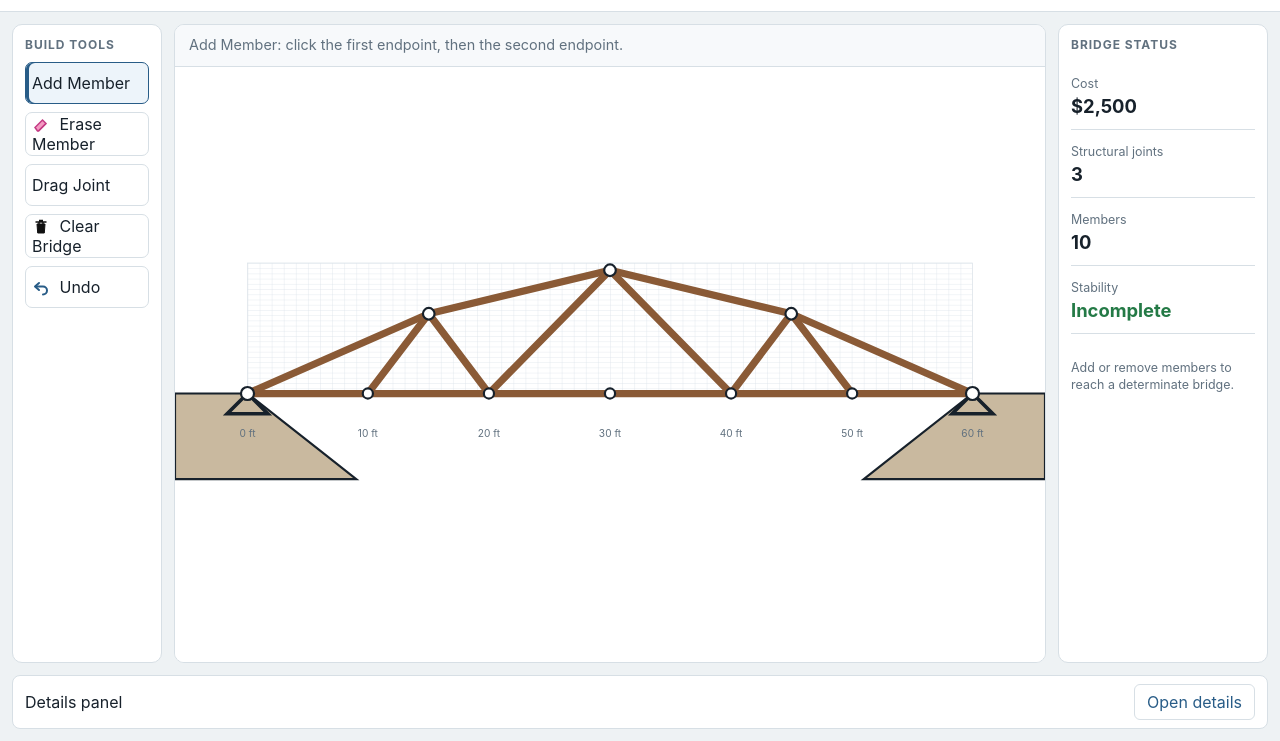
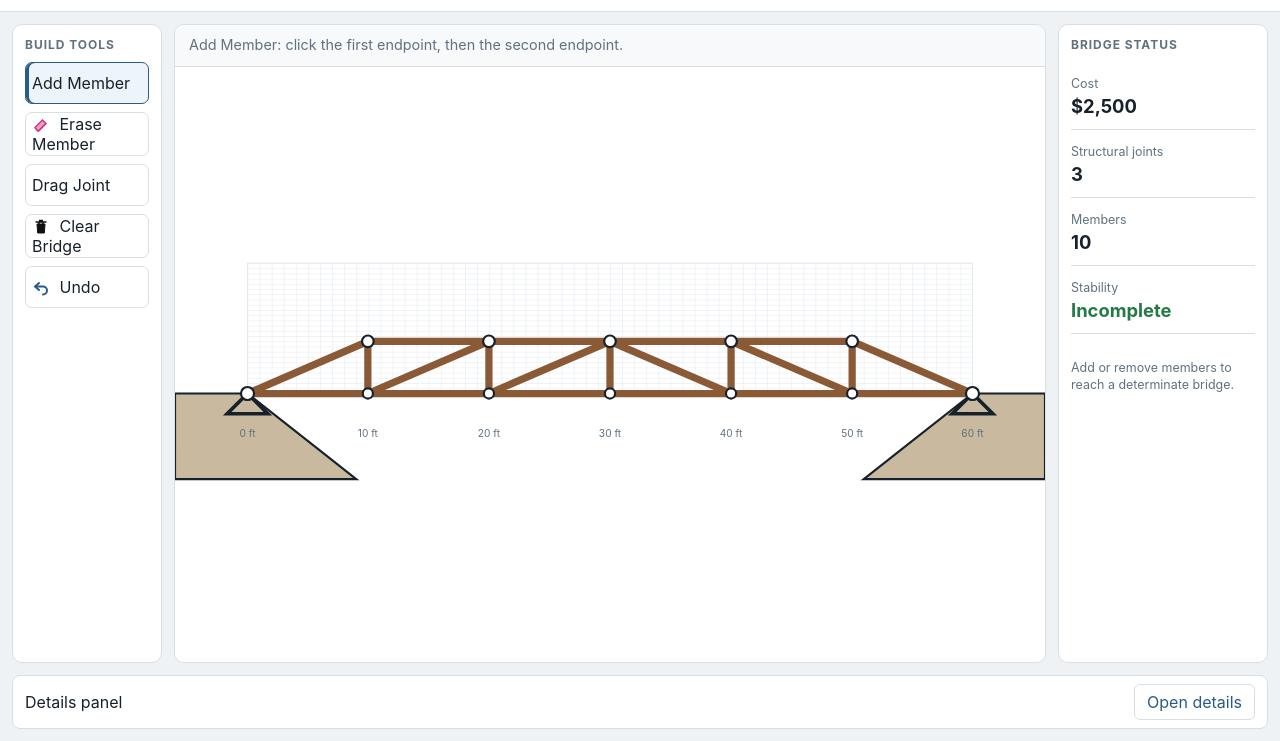
Before and after one commit to 23pgoebel/will_it_break, a plain HTML site: page index.html in a window 1280 px wide. Shown: the part 59-800 px from the top of the page. Drawn offline with Linux system fonts and the light colour scheme.

Commit message:
Correct Pratt truss diagonal directions
Co-authored-by: Copilot <223556219+Copilot@users.noreply.github.com>

```diff
--- a/index.html
+++ b/index.html
@@ -462,16 +462,21 @@
               <line data-deck-member="true" x1="600" y1="290" x2="767" y2="290"/>
               <line data-deck-member="true" x1="767" y1="290" x2="934" y2="290"/>
               <line data-deck-member="true" x1="934" y1="290" x2="1100" y2="290"/>
-              <line x1="100" y1="290" x2="350" y2="180"/>
-              <line x1="350" y1="180" x2="600" y2="120"/>
-              <line x1="600" y1="120" x2="850" y2="180"/>
-              <line x1="850" y1="180" x2="1100" y2="290"/>
-              <line x1="266" y1="290" x2="350" y2="180"/>
-              <line x1="433" y1="290" x2="350" y2="180"/>
-              <line x1="433" y1="290" x2="600" y2="120"/>
-              <line x1="767" y1="290" x2="600" y2="120"/>
-              <line x1="767" y1="290" x2="850" y2="180"/>
-              <line x1="934" y1="290" x2="850" y2="180"/>
+              <line x1="266" y1="218" x2="433" y2="218"/>
+              <line x1="433" y1="218" x2="600" y2="218"/>
+              <line x1="600" y1="218" x2="767" y2="218"/>
+              <line x1="767" y1="218" x2="934" y2="218"/>
+              <line x1="266" y1="290" x2="266" y2="218"/>
+              <line x1="433" y1="290" x2="433" y2="218"/>
+              <line x1="600" y1="290" x2="600" y2="218"/>
+              <line x1="767" y1="290" x2="767" y2="218"/>
+              <line x1="934" y1="290" x2="934" y2="218"/>
+              <line x1="266" y1="218" x2="100" y2="290"/>
+              <line x1="433" y1="218" x2="266" y2="290"/>
+              <line x1="600" y1="218" x2="433" y2="290"/>
+              <line x1="767" y1="290" x2="600" y2="218"/>
+              <line x1="934" y1="290" x2="767" y2="218"/>
+              <line x1="1100" y1="290" x2="934" y2="218"/>
             </g>
             <line id="memberOutline" x1="0" y1="0" x2="0" y2="0"
                   stroke="#285c87" stroke-width="4" stroke-dasharray="10 7"
@@ -490,9 +495,11 @@
               <circle data-deck="true" cx="767" cy="290" r="7"/>
               <circle data-deck="true" cx="934" cy="290" r="7"/>
               <circle data-fixed="roller" data-deck="true" cx="1100" cy="290" r="9"/>
-              <circle data-member-joint="true" cx="350" cy="180" r="8"/>
-              <circle data-member-joint="true" cx="600" cy="120" r="8"/>
-              <circle data-member-joint="true" cx="850" cy="180" r="8"/>
+              <circle data-member-joint="true" cx="266" cy="218" r="8"/>
+              <circle data-member-joint="true" cx="433" cy="218" r="8"/>
+              <circle data-member-joint="true" cx="600" cy="218" r="8"/>
+              <circle data-member-joint="true" cx="767" cy="218" r="8"/>
+              <circle data-member-joint="true" cx="934" cy="218" r="8"/>
             </g>
 
             <g id="testVehicle" transform="translate(100 0)" opacity="0" pointer-events="none" aria-label="Test vehicle">
```
Also changed, not shown: 1 other file.
